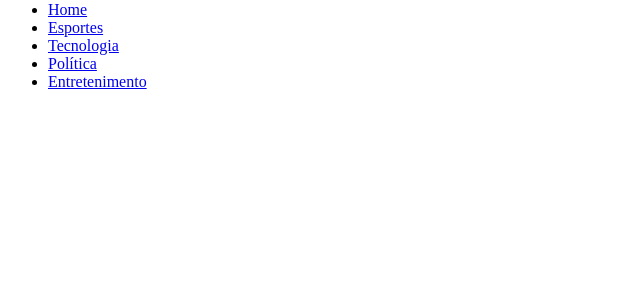
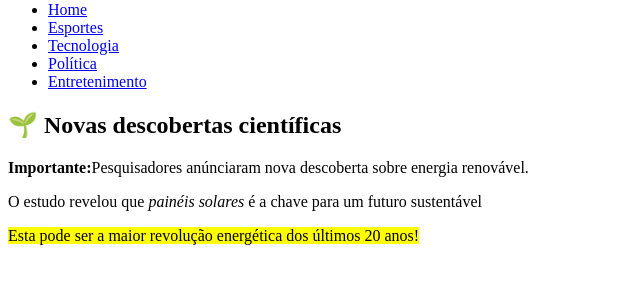
Before and after one commit to ArielTeixeira07/PortalDeNoticias, a plain HTML site: page index.html in a window 1280 px wide. Shown: the part 79-362 px from the top of the page, without its empty margins (0-640 px from the left). Drawn offline with Linux system fonts and the light colour scheme.

Commit message:
Feita seção da manchete de notícia utilizando a tag <p> e as tags <strong>, <em> e <mark> para os destaques.

```diff
--- a/index.html
+++ b/index.html
@@ -20,5 +20,17 @@
             </ul>
         </nav>
     </header>
+    <!--Conteúdo Principal-->
+    <main>
+        <!--Seção de Artigos-->
+        <section>
+            <article>
+                <h2>🌱 Novas descobertas científicas</h2>
+                <p><strong>Importante:</strong>Pesquisadores anúnciaram nova descoberta sobre energia renovável.</p>
+                <p>O estudo revelou que <em>painéis solares</em> é a chave para um futuro sustentável</p>
+                <p><mark>Esta pode ser a maior revolução energética dos últimos 20 anos!</mark></p>
+            </article>
+        </section>
+    </main>
 </body>
 </html>
```
